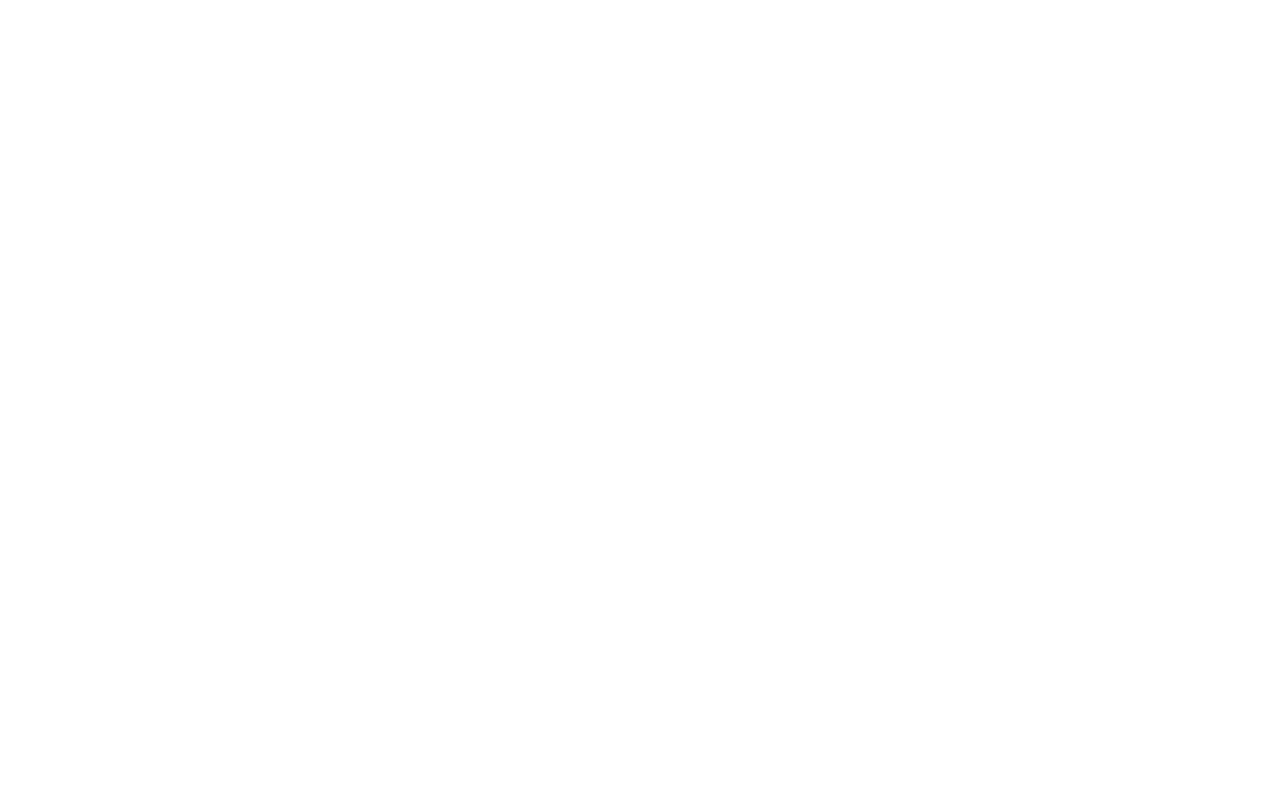
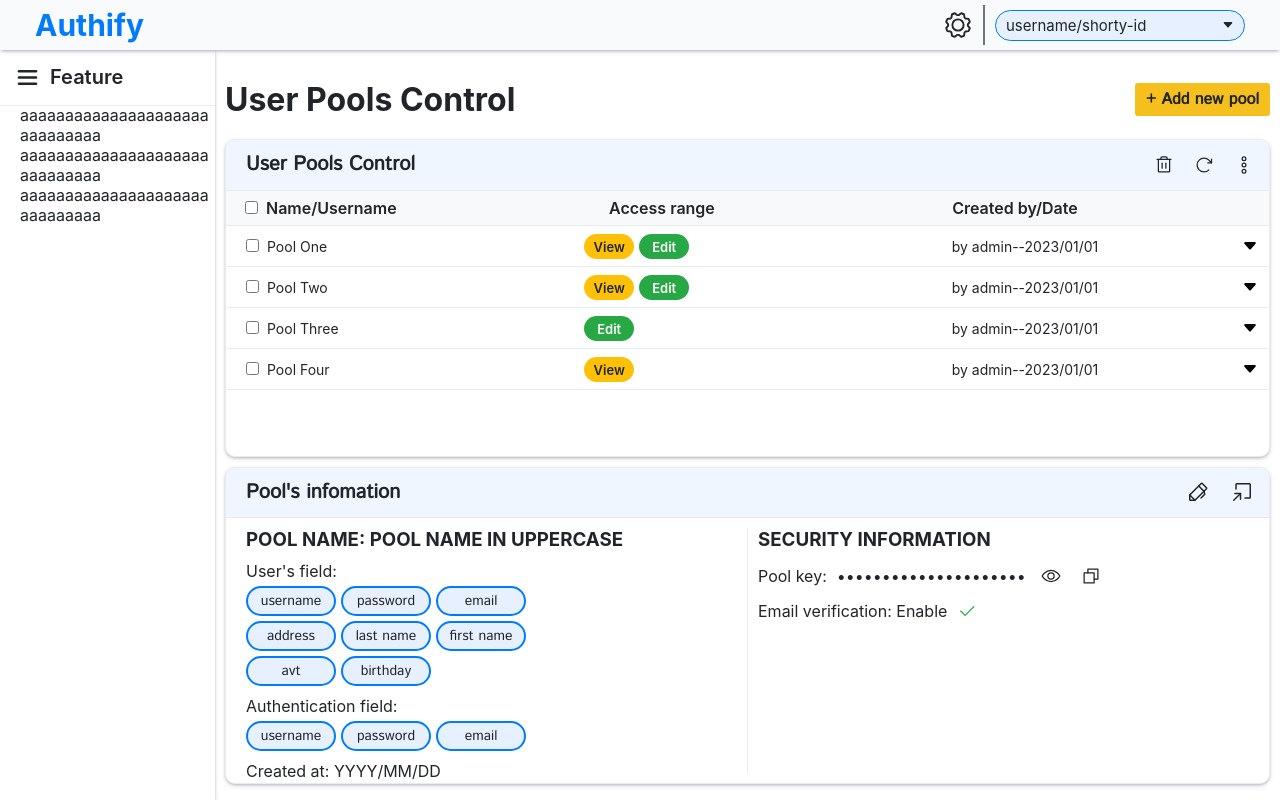
Before and after one commit to leequanno1/AuthServiceFE, a React (Create React App) app: page /pool-control in a window 1280 px wide. Before the commit this address had no page. Built offline with nearby package versions, Linux system fonts and the light colour scheme.

Commit message:
Add: pool management

```diff
--- a/src/AppRoute.tsx
+++ b/src/AppRoute.tsx
@@ -11,6 +11,8 @@
 import UserInfoSceen from "./sceens/UserInfoSceen/UserInfoSceen";
 import PoolAndPoliciesInfo from "./compine-components/SectionPart/PoolAndPoliciesInfo/PoolAndPoliciesInfo";
 import SubUserAndPoliciesInfo from "./compine-components/SectionPart/SubUserAndPoliciesInfo/SubUserAndPoliciesInfo";
+import UserPoolControl from "./sceens/UserPoolControl/UserPoolControl";
+import UserPoolInfoScreen from "./sceens/UserPoolInfoScreen/UserPoolInfoScreen";
 
 const AppRoute: React.FC = () => {
   return (
@@ -37,6 +39,11 @@
             <Route path="sub-users" element={<SubUserAndPoliciesInfo />} />
           </Route>
         </Route>
+
+        <Route path="/pool-control" element={<Frame />}>
+          <Route index element={<UserPoolControl/>} />
+          <Route path="pool/:poolID" element={<UserPoolInfoScreen/>} />
+        </Route>
       </Routes>
     </BrowserRouter>
   );
--- a/src/compine-components/SectionPart/MiniPoolInfo/MiniPoolInfo.tsx
+++ b/src/compine-components/SectionPart/MiniPoolInfo/MiniPoolInfo.tsx
@@ -1,12 +1,74 @@
-import React from "react";
+import React, { useState } from "react";
 import "./MiniPoolInfo.css";
+import Card from "../../../components/Card/Card";
+import IconButton from "../../../components/IconButton/IconButton";
+import LinkIconButton from "../../../components/LinkIconButton/LinkIconButton";
+import { ArrowSquareIn, Check, Copy, Eye, Pen } from "phosphor-react";
+import NameTag from "../../../components/NameTag/NameTag";
 
-const MiniPoolInfo: React.FC = () => {
+interface MiniPoolInfoProps {
+}
+
+const MiniPoolInfo: React.FC<MiniPoolInfoProps> = () => {
+
+    const [isShowKey,setIsShowKey] = useState(false);
+    const poolKey = "niga-for-sale-1-dolar";
 
     return (
-        <div>
+        <Card
+          title="Pool's infomation"
+          optionButtons={
+            <>
+              <IconButton onClick={() => {}} Icon={Pen} IconSize={24} />
+              <LinkIconButton to="" Icon={ArrowSquareIn} IconSize={24} />
+            </>
+          }
+          content={
+            <div className="card-scroll-able">
+              <div className="card-pool-content">
+                <div className="content-left">
+                  <h3>POOL NAME: POOL NAME in UPPERCASE</h3>
+                  <div className="tag-pair">
+                    <span>User's field:</span>
+                    <div className="tag-names">
+                      <NameTag name="username" />
+                      <NameTag name="password" />
+                      <NameTag name="email" />
+                      <NameTag name="address" />
+                      <NameTag name="last name" />
+                      <NameTag name="first name" />
+                      <NameTag name="avt" />
+                      <NameTag name="birthday" />
+                    </div>
+                  </div>
+                  <div className="tag-pair">
+                    <span>Authentication field:</span>
+                    <div className="tag-names">
+                      <NameTag name="username" />
+                      <NameTag name="password" />
+                      <NameTag name="email" />
+                    </div>
+                  </div>
+                  <div className="date-text">Created at: YYYY/MM/DD</div>
+                  <div className="date-text last">Updated at: YYYY/MM/DD</div>
+                </div>
 
-        </div>
+                <div className="verticle-line"></div>
+
+                <div className="content-right">
+                  <h3>SECURITY INFORMATION</h3>
+                  <div >
+                    <span>Pool key: </span>
+                    <span>{isShowKey ? poolKey : poolKey.split("").map(item => "•").join("") }</span>
+                    <IconButton onClick={() => {setIsShowKey(!isShowKey)}} Icon={Eye} IconSize={20}/>
+                    <IconButton onClick={() => {setIsShowKey(!isShowKey)}} Icon={Copy} IconSize={20}/>
+                  </div>
+                  <div className="date-text"><span>Email verification: Enable</span> <Check color="var(--success-color)" size={20}/> </div>
+                </div>
+              </div>
+            </div>
+          }
+        />
     );
 }
 
--- a/src/components/NameTag/NameTag.css
+++ b/src/components/NameTag/NameTag.css
@@ -11,7 +11,7 @@
     font-size: 14px;
     font-family: var(--web-font);
     font-weight: 500;
-    min-width: 80px;
+    min-width: 90px;
     background-color: var(--primary-light);
     cursor: pointer;
 }
--- a/src/sceens/UserInfoSceen/UserInfoSceen.tsx
+++ b/src/sceens/UserInfoSceen/UserInfoSceen.tsx
@@ -61,7 +61,7 @@
         {/* Bottom component */}
         <div className="sub-info-container">
             <div className="tab-container">
-                <Link className={location.pathname.endsWith("pools") ? "active" : ""} to={`/account-control/user/${accountId}/pools`} >Pools and Policies</Link>
+                <Link className={location.pathname.endsWith("sub-users") ? "" : "active"} to={`/account-control/user/${accountId}/pools`} >Pools and Policies</Link>
                 <Link className={location.pathname.endsWith("sub-users") ? "active" : ""} to={`/account-control/user/${accountId}/sub-users`} >Sub-user and Policies</Link>
             </div>
             <div className="outlet-container">
--- /dev/null
+++ b/src/sceens/UserPoolControl/UserPoolControl.css
@@ -0,0 +1,116 @@
+.user-pool-control-container {
+    display: flex;
+    flex: 1;
+    flex-direction: column;
+    padding: 10px;
+}
+
+.upc-header {
+    display: flex;
+    justify-content: space-between;
+    align-items: center;
+    padding-block: 20px;
+}
+
+.scrollable-content {
+    height: calc(100vh - 155px);
+    display: flex;
+    flex-direction: column;
+    gap: 10px;
+}
+
+.scrollable-content > div:nth-child(1) {
+    max-width: none;
+    min-height: 0;
+    height: 50%;
+    flex: 1;
+    overflow-y: hidden;
+}
+
+.scrollable-content > div:nth-child(2) {
+    max-width: none;
+    flex: 1;
+    height: 50%;
+    width: 100% !important;
+    overflow-y: hidden;
+}
+
+.qa-card-content {
+    height: 100%;
+    overflow: hidden;
+}
+
+.card-scroll-able {
+    padding: 10px;
+    height: 100%;
+    overflow: auto;
+    padding-inline: 20px;
+}
+
+.card-pool-content {
+    display: flex;
+    height: 100%;
+    width: 100%;
+}
+
+.card-pool-content .verticle-line {
+    height: 100%;
+    width: 1px;
+    margin-inline: 10px;
+    background: var(--divider-color);
+}
+
+.content-left,
+.tag-pair {
+    display: flex;
+    flex-direction: column;
+    gap: 5px;
+    width: 100%;
+    justify-content: start;
+    align-items: start;
+}
+
+.content-left {
+    gap: 10px;
+    flex: 1;
+}
+
+.tag-names {
+    display: flex;
+    width: 70%;
+    gap: 5px;
+    flex-wrap: wrap;
+}
+
+.card-pool-content h3 {
+    text-transform: uppercase;
+}
+
+.content-left h3,
+.content-left span,
+.content-left .date-text {
+    text-align: start;
+}
+
+.date-text.last {
+    padding-bottom: 10px;
+}
+
+.content-right {
+    flex: 1;
+    display: flex;
+    flex-direction: column;
+    align-self: start;
+    gap: 10px;
+}
+
+.content-right > h3 {
+    text-align: start;
+}
+
+.content-right > div {
+    text-align: start;
+    display: flex;
+    align-items: center;
+    gap: 10px;
+}
--- /dev/null
+++ b/src/sceens/UserPoolControl/UserPoolControl.tsx
@@ -0,0 +1,38 @@
+import React, { useState } from "react";
+import "./UserPoolControl.css";
+import Button from "../../components/Button/Button";
+import UserPoolTable from "../../compine-components/Table/UserPoolTable/UserPoolTable";
+import Card from "../../components/Card/Card";
+import { ArrowSquareIn, Copy, Eye, Pen, Check } from "phosphor-react";
+import LinkIconButton from "../../components/LinkIconButton/LinkIconButton";
+import IconButton from "../../components/IconButton/IconButton";
+import NameTag from "../../components/NameTag/NameTag";
+import MiniPoolInfo from "../../compine-components/SectionPart/MiniPoolInfo/MiniPoolInfo";
+
+const UserPoolControl: React.FC = () => {
+
+  const [isShowKey, setIsShowKey] = useState(false);
+  const poolKey: string = "nigga-for-sale-1-dolar";
+
+  return (
+    <div className="user-pool-control-container">
+      <div className="upc-header">
+        <h1>User Pools Control</h1>
+        <Button
+          label="+ Add new pool"
+          onClick={() => {}}
+          tyle="tertiary"
+          borderRadius={3}
+        />
+      </div>
+
+      <div className="scrollable-content">
+        <UserPoolTable tableName="User Pools Control" />
+
+        <MiniPoolInfo/>
+      </div>
+    </div>
+  );
+};
+
+export default UserPoolControl;
--- /dev/null
+++ b/src/sceens/UserPoolInfoScreen/UserPoolInfoScreen.css
@@ -0,0 +1,15 @@
+.user-pool-info-screen-container {
+    flex: 1;
+    display: flex;
+    flex-direction: column;
+    align-items: start;
+    padding: 10px;
+}
+
+.user-pool-info-screen-container h1 {
+    padding-block: 20px;
+}
+
+.user-pool-info-screen-container .qa-card {
+    width: 100% !important;
+}
--- /dev/null
+++ b/src/sceens/UserPoolInfoScreen/UserPoolInfoScreen.tsx
@@ -0,0 +1,17 @@
+import React from "react"
+import "./UserPoolInfoScreen.css"
+import MiniPoolInfo from "../../compine-components/SectionPart/MiniPoolInfo/MiniPoolInfo";
+
+const UserPoolInfoScreen : React.FC = () => {
+    return (
+        <div className="user-pool-info-screen-container">
+            <h1>Pool Name: Pool Name In Camelcase</h1>
+
+            <MiniPoolInfo />
+
+
+        </div>
+    );
+}
+
+export default UserPoolInfoScreen;
```
